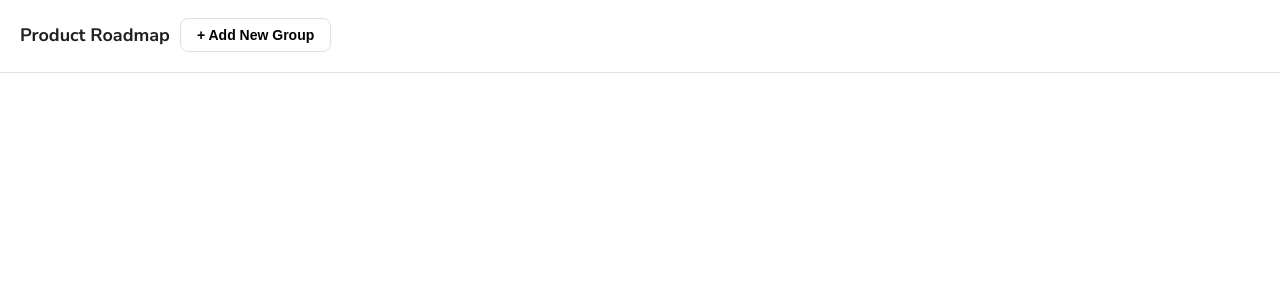
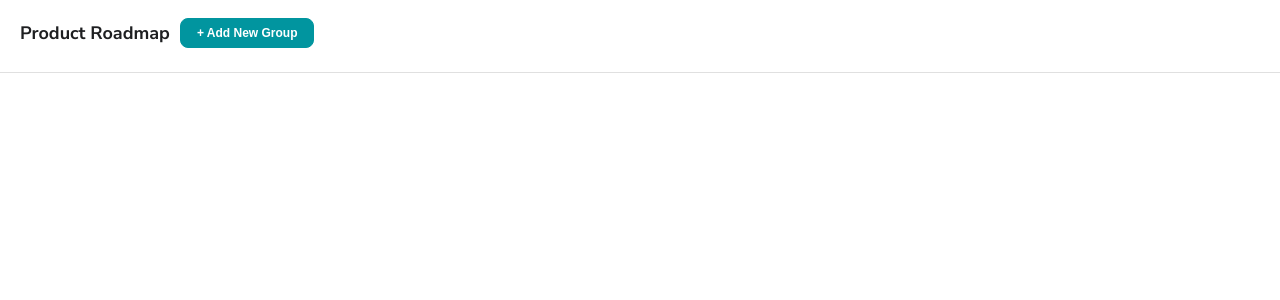
Before and after one commit to bima-taruna/mini-project, a React (Vite) app: page / in a window 1280 px wide. Shown: the top 300 px of the page. Built offline with nearby package versions, Linux system fonts and the light colour scheme.

Commit message:
style(button): add styling for button with primary class

```diff
--- a/src/components/Shared/Button/button.css
+++ b/src/components/Shared/Button/button.css
@@ -7,4 +7,17 @@
   font-weight: 700;
   text-align: center;
   line-height: 1.5rem;
+  cursor: pointer;
 }
+
+.primary {
+  background-color: var(--primary);
+  font-size: 0.75rem;
+  line-height: 1.25rem;
+  color: var(--neutral-10);
+  border: 1px solid var(--primary);
+}
+
+.primary:hover {
+  background-color: var(--primary-hover);
+}
```
